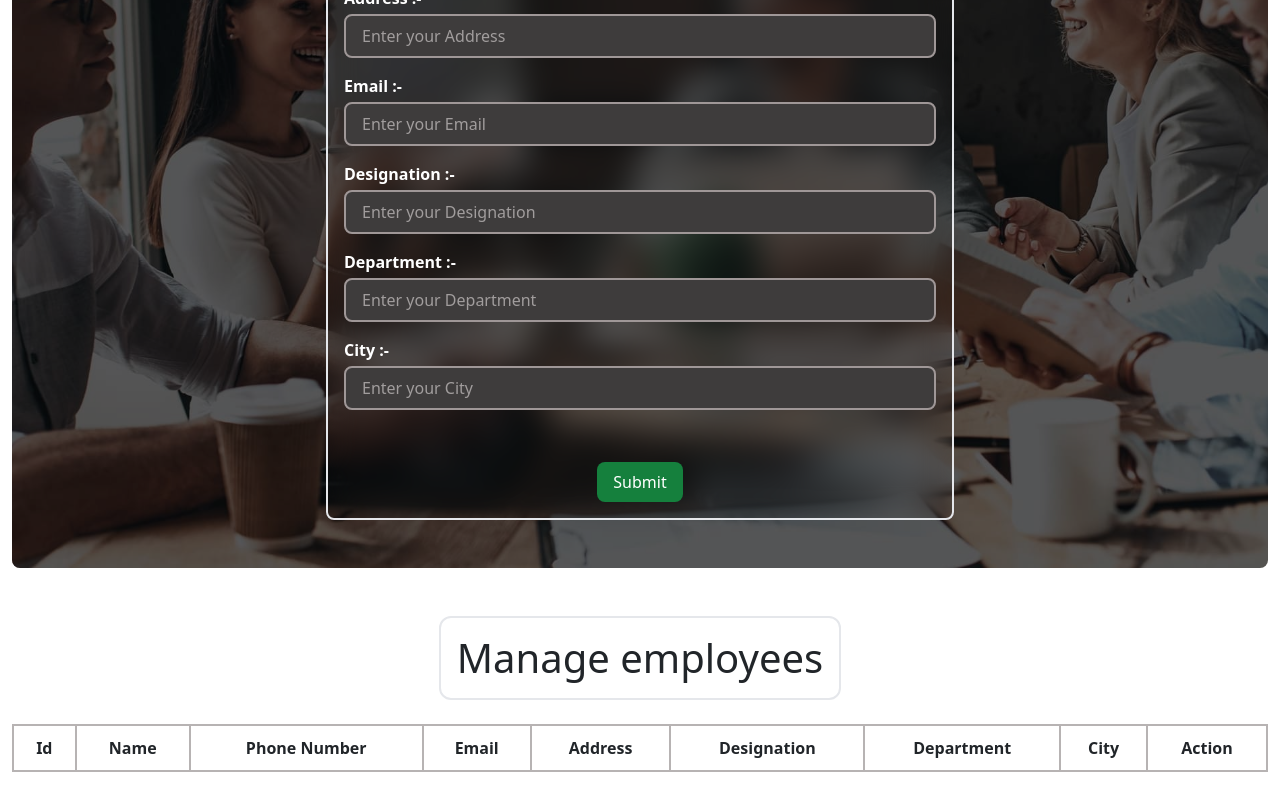
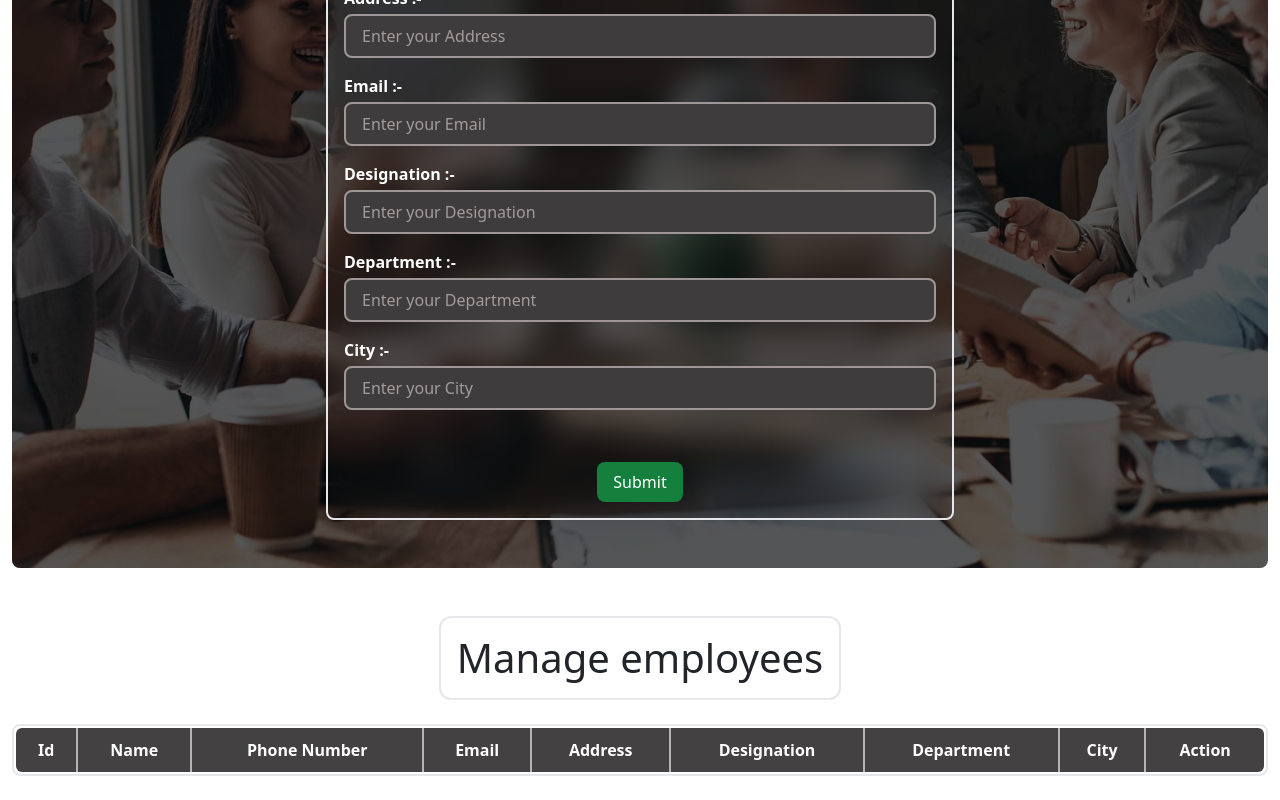
Before and after one commit to nilesh-paradva/React_Employee_form, a React (Vite) app: page / in a window 1280 px wide. Shown: the part 420-1220 px from the top of the page. Built offline with nearby package versions, Linux system fonts and the light colour scheme.

Commit message:
React Employee Form

```diff
--- a/src/App.css
+++ b/src/App.css
@@ -0,0 +1,12 @@
+tbody tr:nth-child(even) {
+    background-color: #e4d6d6;
+    transition: all 0.5s;
+}
+
+tbody tr:nth-child(odd){
+    transition: all 0.5s;
+}
+
+tbody tr:nth-child(odd):hover, tbody tr:nth-child(even):hover{
+    background-color: #f5efef
+}
--- a/src/components/employeeform/datashow/DataShow.jsx
+++ b/src/components/employeeform/datashow/DataShow.jsx
@@ -1,3 +1,5 @@
+import "../../../App.css"
+
 const DataShow = ({ EmployeeData, DeleteFun, EditFun, SelectData }) => {
     return (
         <>
@@ -5,8 +7,9 @@ const DataShow = ({ EmployeeData, DeleteFun, EditFun, SelectData }) => {
                 <div className="heading text-center">
                     <h2 className="h1 inline-block border-2 p-3 rounded-xl mb-4">Manage employees </h2>
                 </div>
-                <table className="border-2 border-[#b7b3b3] w-full" cellPadding={10}>
-                    <thead>
+                <div className="rounded-lg border-2">
+                    <table className="border-2 border-[#b7b3b3] w-full rounded-lg overflow-hidden" cellPadding={10}>
+                        <thead className="bg-[#434141] text-white">
                             <tr className="border-2 border-[#b7b3b3]">
                                 <th className="border-2 border-[#b7b3b3]">Id</th>
                                 <th className="border-2 border-[#b7b3b3]">Name</th>
@@ -22,7 +25,7 @@ const DataShow = ({ EmployeeData, DeleteFun, EditFun, SelectData }) => {
                         <tbody>
                             {EmployeeData.map((rec) => {
                                 return (
-                                <tr className="border-2 border-[#b7b3b3]" key={rec.Id}>
+                                    <tr className="border-2 border-[#b7b3b3] " key={rec.Id}>
                                         <td className="border-2 border-[#b7b3b3] w-[7rem]">{rec.Id}</td>
                                         <td className="border-2 border-[#b7b3b3] w-[13rem]">{rec.Name}</td>
                                         <td className="border-2 border-[#b7b3b3] w-[13rem]">{rec.Phone_number}</td>
@@ -38,6 +41,7 @@ const DataShow = ({ EmployeeData, DeleteFun, EditFun, SelectData }) => {
                         </tbody>
                     </table>
                 </div>
+            </div>
         </>
     )
 }
```
Lines whose indentation alone changed are shown as unchanged.
